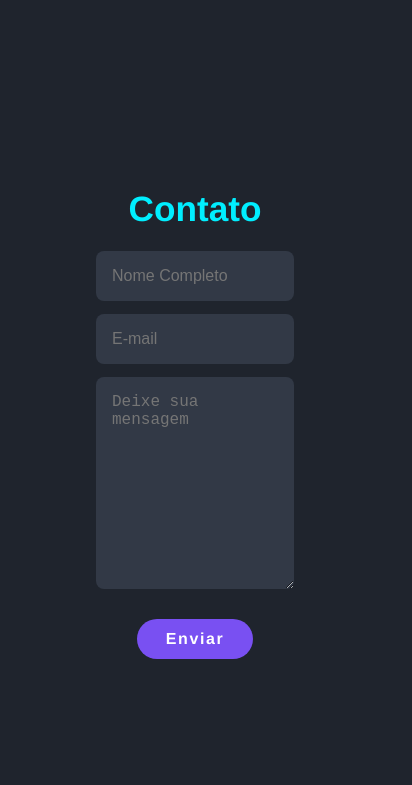
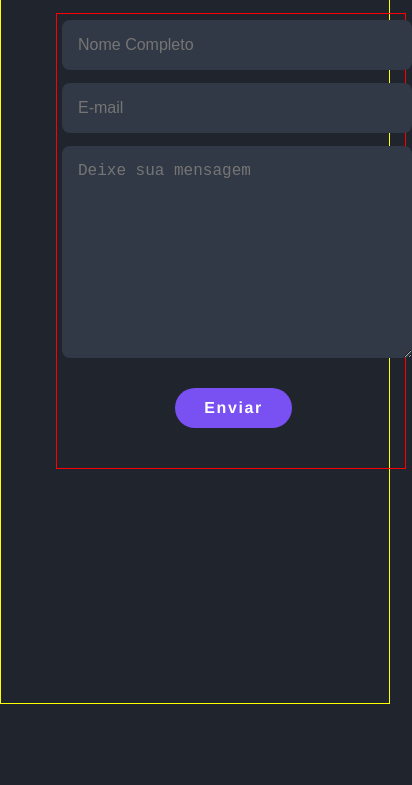
Before and after one commit to Filipe-Candido/site-portifolio-main, a plain HTML site: page index.html in a window 390 px wide. Shown: the part 4576-5361 px from the top of the page, 412 px wide, since content can reach past the window. Drawn offline with nearby package versions, Linux system fonts and the light colour scheme.

Commit message:
responsividade class contact

```diff
--- a/css/styles.css
+++ b/css/styles.css
@@ -409,9 +409,28 @@ footer{
 
         text-align: center;
     }
-    form .input-box{
-        width: 150%;
-        max-width: 100%;
+
+    #contact{
+        border: solid 1px yellow;
+        padding-left:55px ;
+    }
+    form {
+        border: solid 1px red;
+        padding-left: 5px;
+        width: 350px;
+    }
+
+
+
+    .input-box {
+        width: 350px;
+
+
+
+    }
+
+    textarea{
+        width: 350px;
 
     }
 
@@ -420,7 +439,7 @@ footer{
         flex-direction: column;
     }
     .portifolio{
-        padding: 6rem 2.5rem;
+        padding: 2rem 1.7rem;
         flex-direction: column;
     }
 
```
